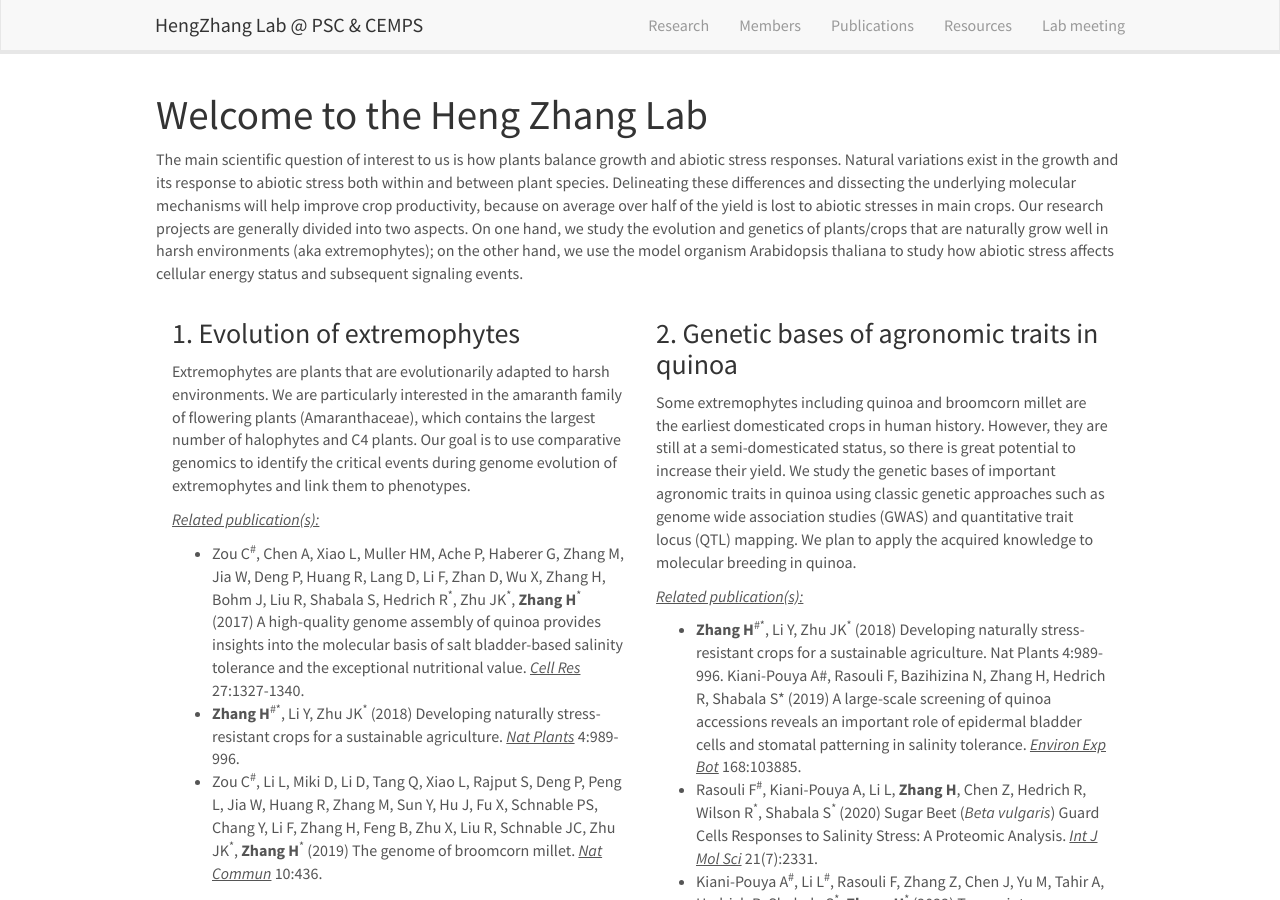
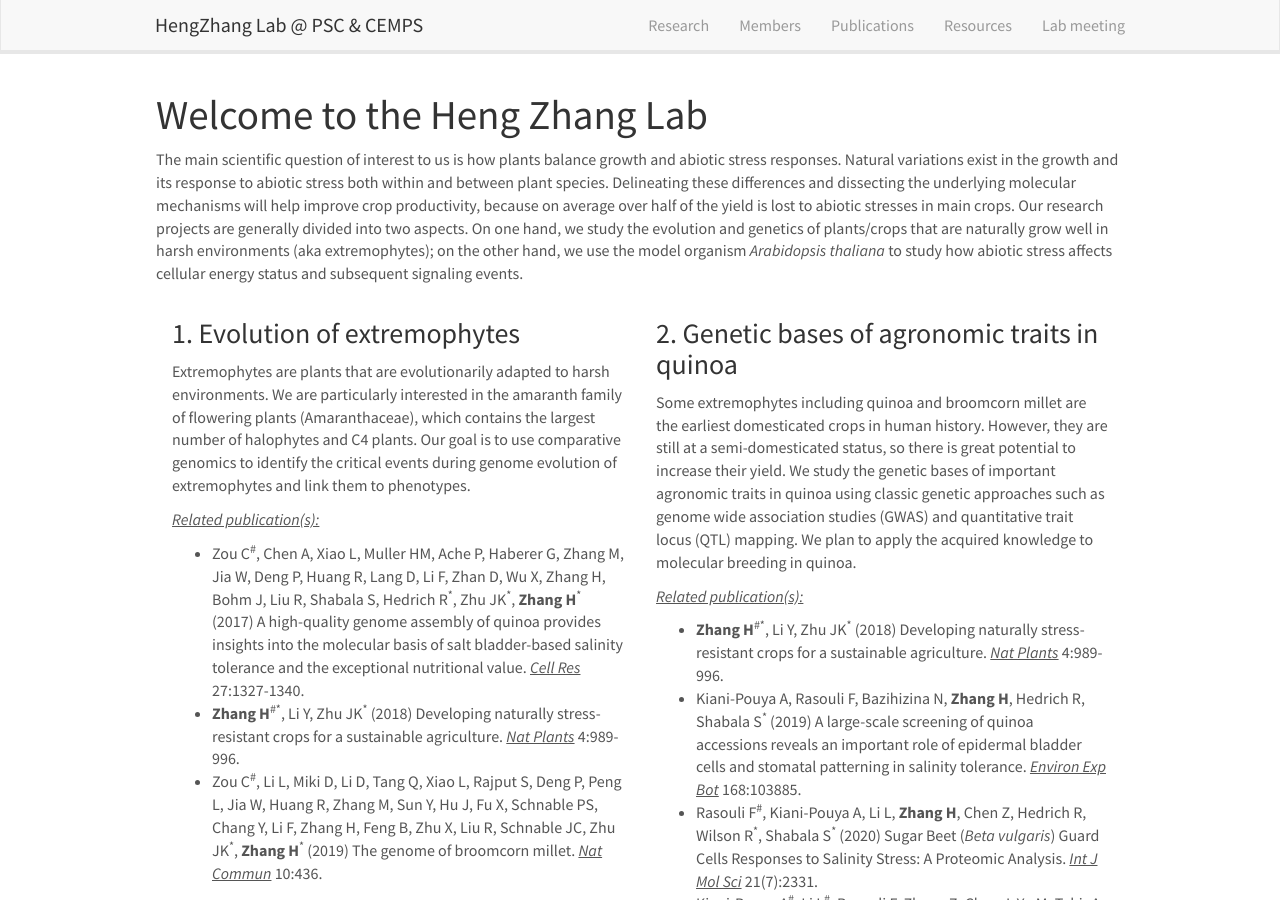
Before and after one commit to hengzhanglab/hengzhanglab.github.io, a Jekyll site: the page built from _pages/home.md, in a window 1280 px wide and 900 px high. Built offline with Jekyll 4.4.1, drawn with Linux system fonts in a browser that asks for light colours; nearby versions of some CDN libraries.

Commit message:
Update home.md

```diff
--- a/_pages/home.md
+++ b/_pages/home.md
@@ -6,7 +6,7 @@ sitemap: false
 permalink: /
 ---
 
-The main scientific question of interest to us is how plants balance growth and abiotic stress responses.  Natural variations exist in the growth and its response to abiotic stress both within and between plant species.  Delineating these differences and dissecting the underlying molecular mechanisms will help improve crop productivity, because on average over half of the yield is lost to abiotic stresses in main crops.  Our research projects are generally divided into two aspects. On one hand, we study the evolution and genetics of plants/crops that are naturally grow well in harsh environments (aka extremophytes); on the other hand, we use the model organism Arabidopsis thaliana to study how abiotic stress affects cellular energy status and subsequent signaling events.
+The main scientific question of interest to us is how plants balance growth and abiotic stress responses.  Natural variations exist in the growth and its response to abiotic stress both within and between plant species.  Delineating these differences and dissecting the underlying molecular mechanisms will help improve crop productivity, because on average over half of the yield is lost to abiotic stresses in main crops.  Our research projects are generally divided into two aspects. On one hand, we study the evolution and genetics of plants/crops that are naturally grow well in harsh environments (aka extremophytes); on the other hand, we use the model organism *Arabidopsis thaliana* to study how abiotic stress affects cellular energy status and subsequent signaling events.
 
 <div class="col-sm-6 clearfix">
 
@@ -30,8 +30,8 @@ Some extremophytes including quinoa and broomcorn millet are the earliest domest
 
 *<u>Related publication(s):</u>*
 
-- **Zhang H**<sup>#\*</sup>, Li Y, Zhu JK<sup>\*</sup> (2018) Developing naturally stress-resistant crops for a sustainable agriculture. Nat Plants 4:989-996.
-Kiani-Pouya A#, Rasouli F, Bazihizina N, Zhang H, Hedrich R, Shabala S* (2019) A large-scale screening of quinoa accessions reveals an important role of epidermal bladder cells and stomatal patterning in salinity tolerance. *<u>Environ Exp Bot</u>* 168:103885.
+- **Zhang H**<sup>#\*</sup>, Li Y, Zhu JK<sup>\*</sup> (2018) Developing naturally stress-resistant crops for a sustainable agriculture. *<u>Nat Plants</u>* 4:989-996.
+- Kiani-Pouya A, Rasouli F, Bazihizina N, **Zhang H**, Hedrich R, Shabala S<sup>\*</sup> (2019) A large-scale screening of quinoa accessions reveals an important role of epidermal bladder cells and stomatal patterning in salinity tolerance. *<u>Environ Exp Bot</u>* 168:103885.
 - Rasouli F<sup>#</sup>, Kiani-Pouya A, Li L, **Zhang H**, Chen Z, Hedrich R, Wilson R<sup>\*</sup>, Shabala S<sup>\*</sup> (2020) Sugar Beet (_Beta vulgaris_) Guard Cells Responses to Salinity Stress: A Proteomic Analysis. *<u>Int J Mol Sci</u>* 21(7):2331.
 - Kiani-Pouya A<sup>#</sup>, Li L<sup>#</sup>, Rasouli F, Zhang Z, Chen J, Yu M, Tahir A, Hedrich R, Shabala S<sup>\*</sup>, **Zhang H**<sup>\*</sup> (2022) Transcriptome analyses of quinoa leaves revealed critical function of epidermal bladder cells in salt stress acclimation. *<u>Plant Stress</u>* 3:10061.
 
```
